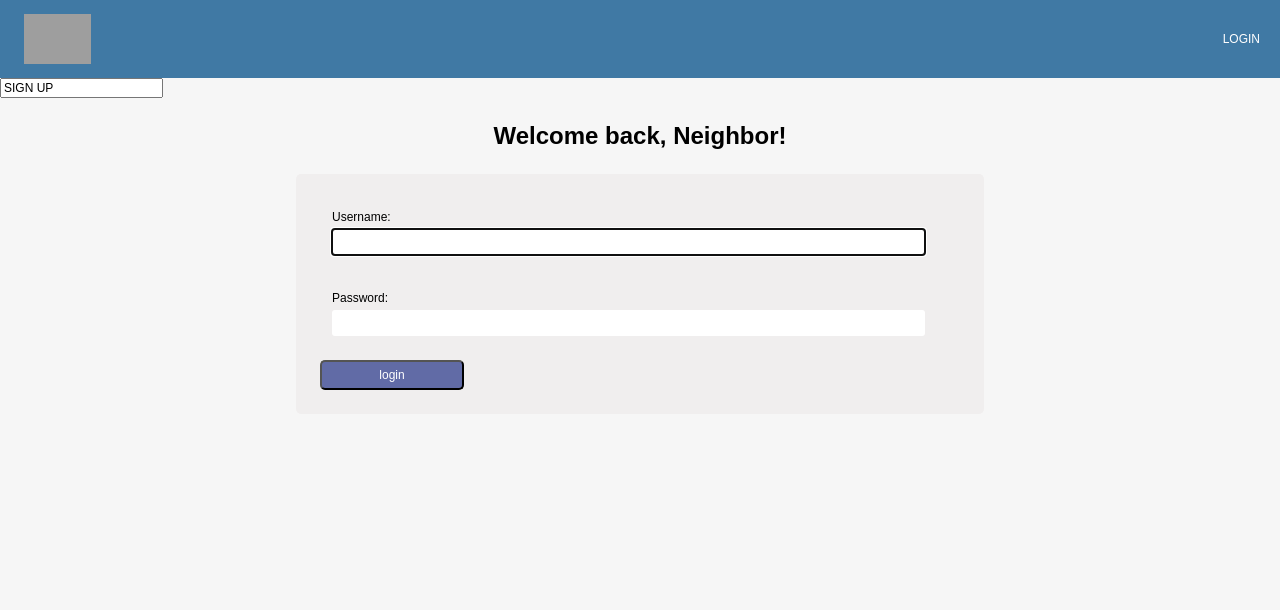
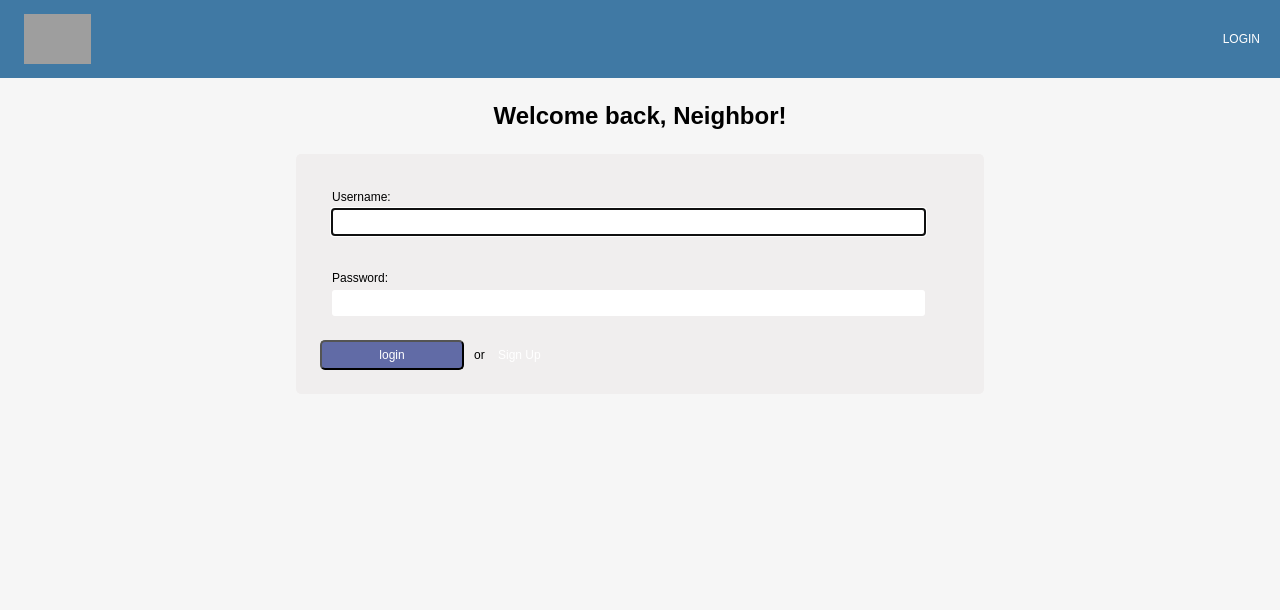
Before and after one commit to skimalee/cup-of-sugar, a Django app: page /accounts/login/ in a window 1280 px wide. Shown: the top 610 px of the page. Run offline with Django 3.2, Linux system fonts and the light colour scheme; grey boxes are pictures that could not be loaded.

Commit message:
fix signup link on login

```diff
--- a/main_app/templates/registration/login.html
+++ b/main_app/templates/registration/login.html
@@ -1,7 +1,7 @@
 {% extends 'base.html' %}
 {% block content %}
 
-<a href="{% url 'signup' %}"><input value="SIGN UP"></input></a>
+
 <h1 class="welcome-user">Welcome back, Neighbor!</h1>
 <div class='login-container'>
     <form class="login-form" method="post" action="{% url 'login' %}">
@@ -15,7 +15,8 @@
             {% endif %}
         </div>
         {% endfor %}
-        <input type="submit" class="btn" id="login-btn" value="login">
+        <input type="submit" class="btn" id="login-btn" value="login">&nbsp;&nbsp;&nbsp;or&nbsp;&nbsp;&nbsp;
+        <a href="{% url 'signup' %}">Sign Up</a>
     </form>
 </div>
 {% endblock %}
```
